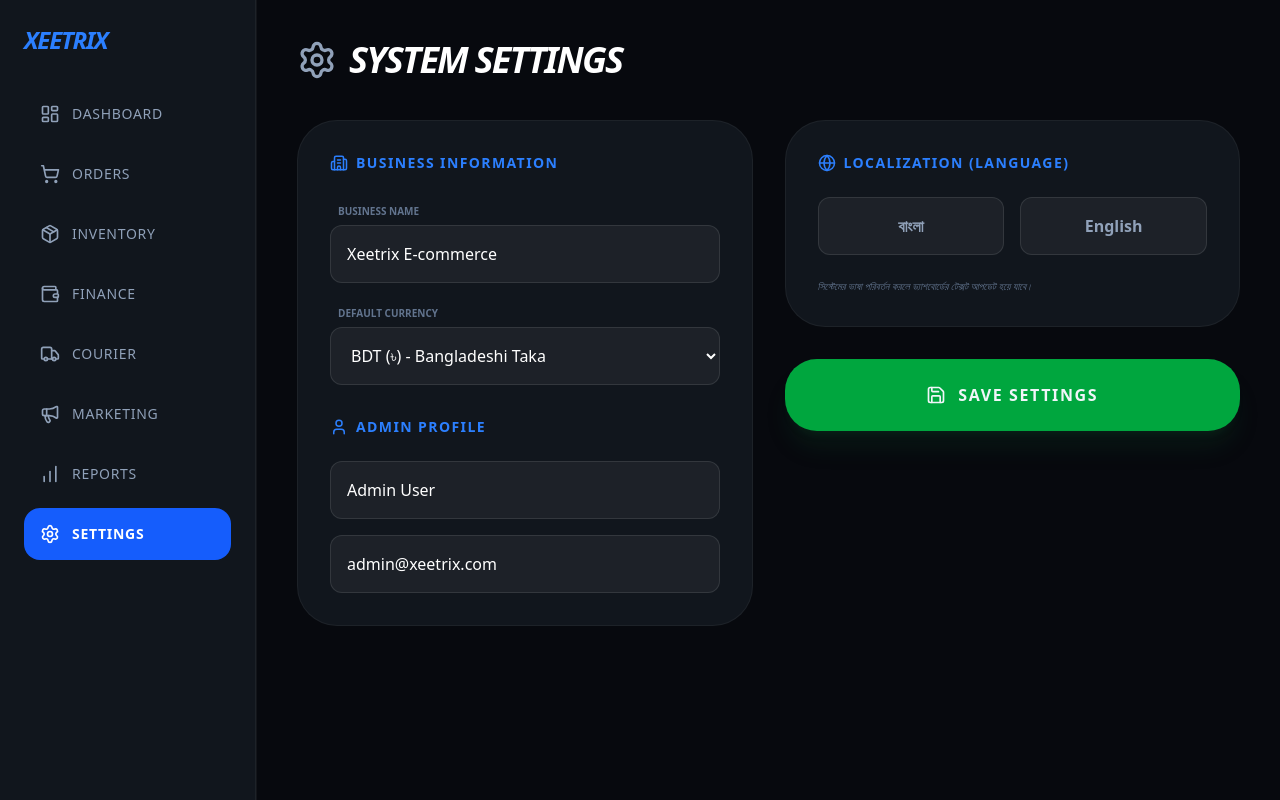
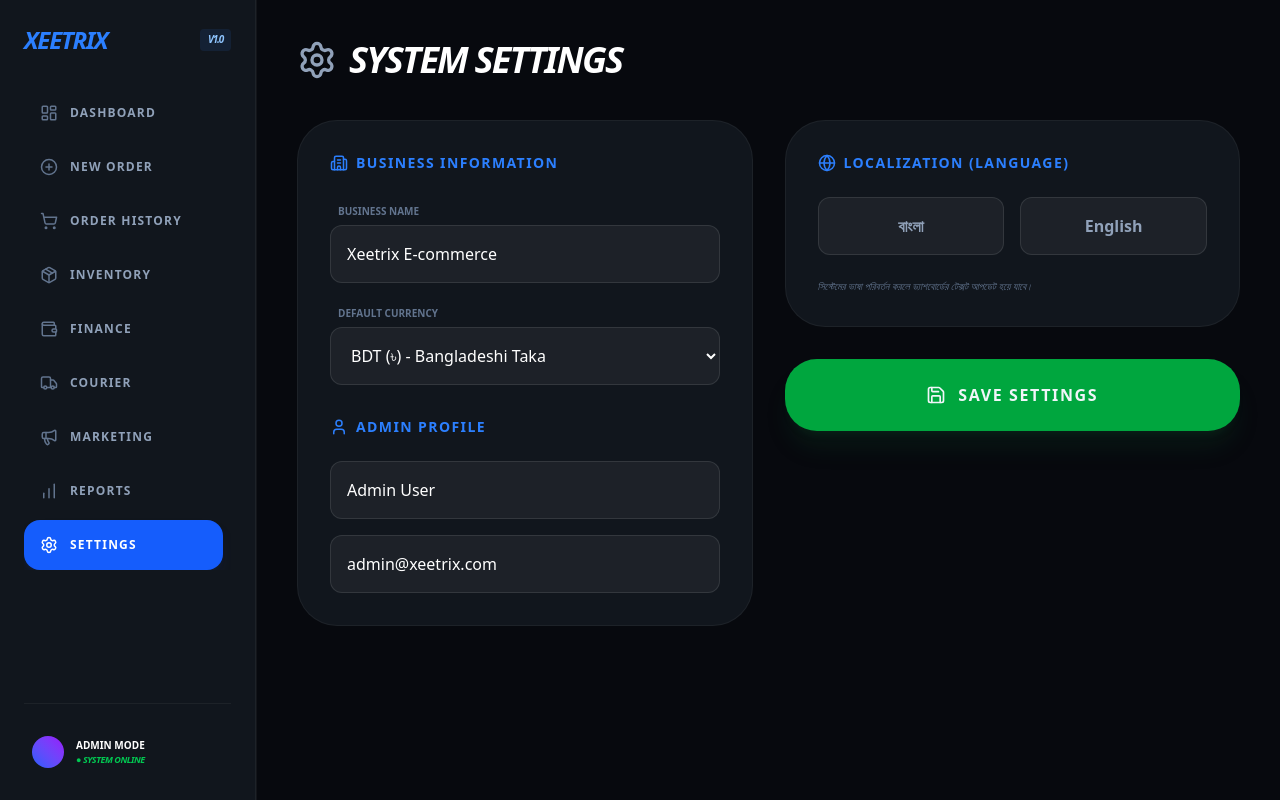
Before and after one commit to Ufuq-Innovation/Xeetrix, a Next.js app: page /settings in a window 1280 px wide. Built offline with nearby package versions, Linux system fonts and the light colour scheme.

Commit message:
Sidebar Fixing

```diff
--- a/components/sidebar.js
+++ b/components/sidebar.js
@@ -1,12 +1,16 @@
 "use client";
-import React from 'react';
+import React, { useState } from 'react';
 import Link from 'next/link';
 import { usePathname } from 'next/navigation';
-import { LayoutDashboard, ShoppingCart, Wallet, Package, Truck, Megaphone, BarChart, Settings } from 'lucide-react';
+import {
+  LayoutDashboard, ShoppingCart, Wallet, Package,
+  Truck, Megaphone, BarChart, Settings, Menu, X, PlusCircle
+} from 'lucide-react';
 
 const menuItems = [
   { name: 'Dashboard', path: '/dashboard', icon: LayoutDashboard },
-  { name: 'Orders', path: '/history', icon: ShoppingCart }, // history পেজকে অর্ডার হিসেবে দেখাচ্ছি
+  { name: 'New Order', path: '/orders', icon: PlusCircle }, // এন্ট্রি পেজ
+  { name: 'Order History', path: '/history', icon: ShoppingCart }, // হিস্ট্রি পেজ
   { name: 'Inventory', path: '/inventory', icon: Package },
   { name: 'Finance', path: '/finance', icon: Wallet },
   { name: 'Courier', path: '/courier', icon: Truck },
@@ -17,24 +21,74 @@
 
 export default function Sidebar() {
   const pathname = usePathname();
+  const [isOpen, setIsOpen] = useState(false); // মোবাইলের জন্য স্টেট
 
   return (
-    <div className="w-64 bg-[#11161D] border-r border-white/5 flex flex-col p-6 space-y-8 min-h-screen sticky top-0">
-      <div className="text-2xl font-black italic tracking-tighter text-blue-500 uppercase">Xeetrix</div>
+    <>
+      {/* মোবাইল মেনু বাটন (শুধু মোবাইলে দেখাবে) */}
+      <div className="lg:hidden fixed top-4 left-4 z-50">
+        <button
+          onClick={() => setIsOpen(!isOpen)}
+          className="bg-blue-600 p-3 rounded-full shadow-lg text-white"
+        >
+          {isOpen ? <X size={24} /> : <Menu size={24} />}
+        </button>
+      </div>
 
-      <nav className="flex flex-col space-y-2">
+      {/* সাইডবার কন্টেইনার */}
+      <div className={`
+        fixed lg:sticky top-0 left-0 z-40
+        w-64 h-screen bg-[#11161D] border-r border-white/5
+        flex flex-col p-6 space-y-8 transition-transform duration-300
+        ${isOpen ? 'translate-x-0' : '-translate-x-full lg:translate-x-0'}
+      `}>
+        <div className="text-2xl font-black italic tracking-tighter text-blue-500 uppercase flex items-center justify-between">
+          Xeetrix
+          <span className="text-[10px] bg-blue-500/10 px-2 py-1 rounded text-blue-300 ml-2">v1.0</span>
+        </div>
+
+        <nav className="flex flex-col space-y-1 overflow-y-auto custom-scrollbar pr-2">
           {menuItems.map((item) => {
             const Icon = item.icon;
             const isActive = pathname === item.path;
 
             return (
-            <Link key={item.path} href={item.path} className={`flex items-center space-x-3 p-4 rounded-2xl transition-all ${isActive ? 'bg-blue-600 text-white font-bold' : 'text-slate-400 hover:bg-white/5'}`}>
-              <Icon size={20} />
-              <span className="text-sm uppercase tracking-wider">{item.name}</span>
+              <Link
+                key={item.path}
+                href={item.path}
+                onClick={() => setIsOpen(false)} // মোবাইলে ক্লিক করলে মেনু বন্ধ হবে
+                className={`flex items-center space-x-3 p-4 rounded-2xl transition-all group ${
+                  isActive
+                  ? 'bg-blue-600 text-white font-bold shadow-lg shadow-blue-900/20'
+                  : 'text-slate-400 hover:bg-white/5 hover:text-white'
+                }`}
+              >
+                <Icon size={18} className={`${isActive ? 'text-white' : 'text-slate-500 group-hover:text-blue-400'}`} />
+                <span className="text-xs uppercase tracking-widest font-bold">{item.name}</span>
               </Link>
             );
           })}
         </nav>
+
+        {/* নিচের অংশে ছোট্ট একটি প্রোফাইল বা স্ট্যাটাস */}
+        <div className="mt-auto pt-6 border-t border-white/5">
+            <div className="flex items-center space-x-3 p-2">
+                <div className="w-8 h-8 rounded-full bg-gradient-to-tr from-blue-600 to-purple-600"></div>
+                <div>
+                    <p className="text-[10px] font-bold text-white uppercase">Admin Mode</p>
+                    <p className="text-[9px] text-green-500 font-bold uppercase tracking-tighter italic">● System Online</p>
                 </div>
+            </div>
+        </div>
+      </div>
+
+      {/* মোবাইল মেনু খোলা থাকলে ব্যাকগ্রাউন্ড আবছা করা */}
+      {isOpen && (
+        <div
+          className="fixed inset-0 bg-black/60 backdrop-blur-sm z-30 lg:hidden"
+          onClick={() => setIsOpen(false)}
+        ></div>
+      )}
+    </>
   );
 }
```
Lines whose indentation alone changed are shown as unchanged.
